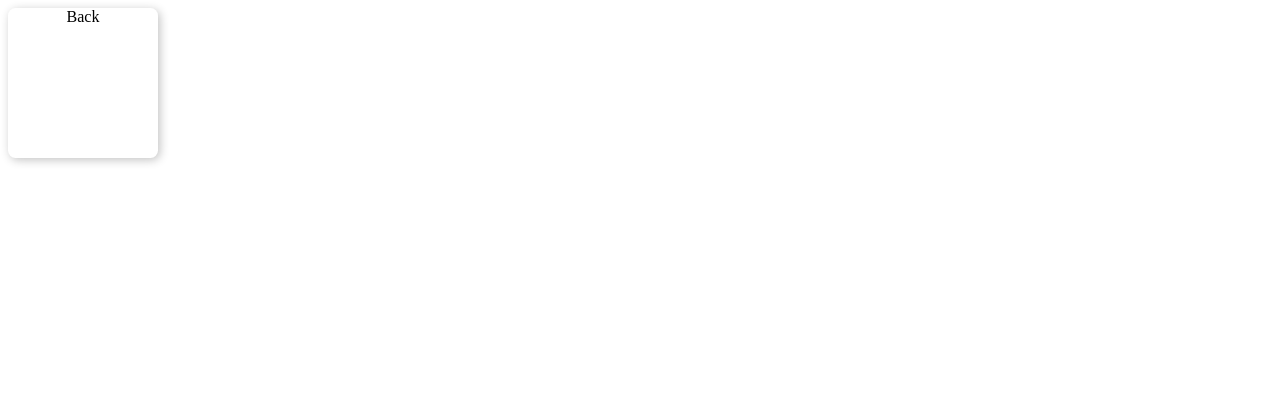
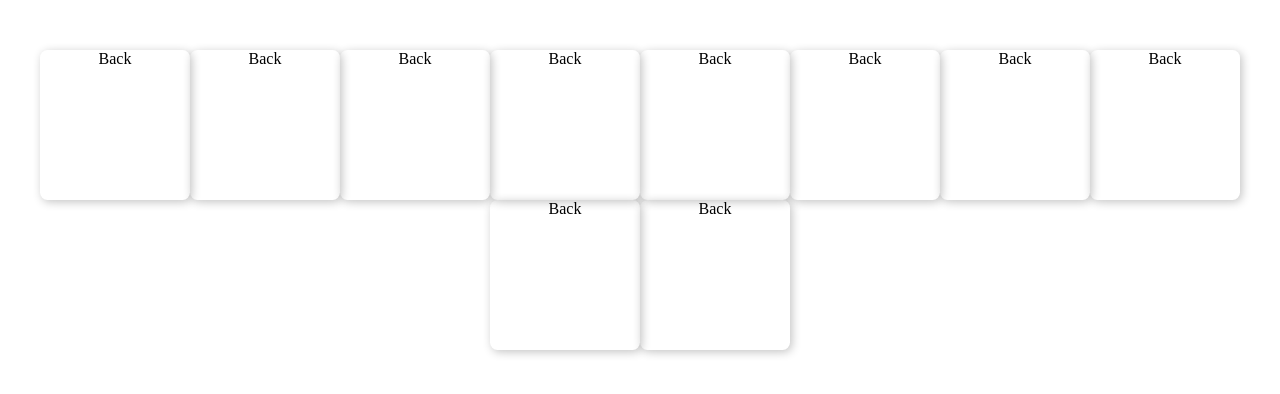
Before and after one commit to egressyk/supercharge-homework-frontend, a plain HTML site: page index.html in a window 1280 px wide. Drawn offline with Linux system fonts and the light colour scheme.

Commit message:
Game board initializer
Added game board initializer function, that populates the board with cards attaching flip-on-clik event to them.

```diff
--- a/css/style.css
+++ b/css/style.css
@@ -1,3 +1,23 @@
+* {
+    margin: 0;
+    padding: 0;
+    box-sizing: border-box;
+}
+
+#headbar {
+    height: 50px;
+}
+
+#content {
+
+}
+
+#game-board {
+    display: flex;
+    justify-content: center;
+    flex-wrap: wrap;
+}
+
 memorygame-card {
     display: block;
     position: relative;
--- a/index.html
+++ b/index.html
@@ -8,5 +8,9 @@
     <title>Supercharge Memory Game</title>
 </head>
 <body>
+<section id="headbar"></section>
+<section id="content">
+    <div id="game-board"></div>
+</section>
 </body>
 </html>
--- a/javascript/script.js
+++ b/javascript/script.js
@@ -1,7 +1,18 @@
 import './components/memorygame-card.js';
 
-const card = document.createElement('memorygame-card');
-document.querySelector('body').appendChild(card);
-card.addEventListener('click', function () {
-    this.flip();
-});
+const deckOfCards = [];
+
+const cardBoard = document.querySelector('#game-board');
+
+function initBoard(numberOfPairs = 2) {
+    for (let i = 1; i <= numberOfPairs * 2; i++) {
+        const newCard = document.createElement('memorygame-card');
+        newCard.addEventListener('click', function () {
+            this.flip();
+        });
+        deckOfCards.push(newCard);
+        cardBoard.appendChild(newCard);
+    }
+}
+
+initBoard(5);
```
